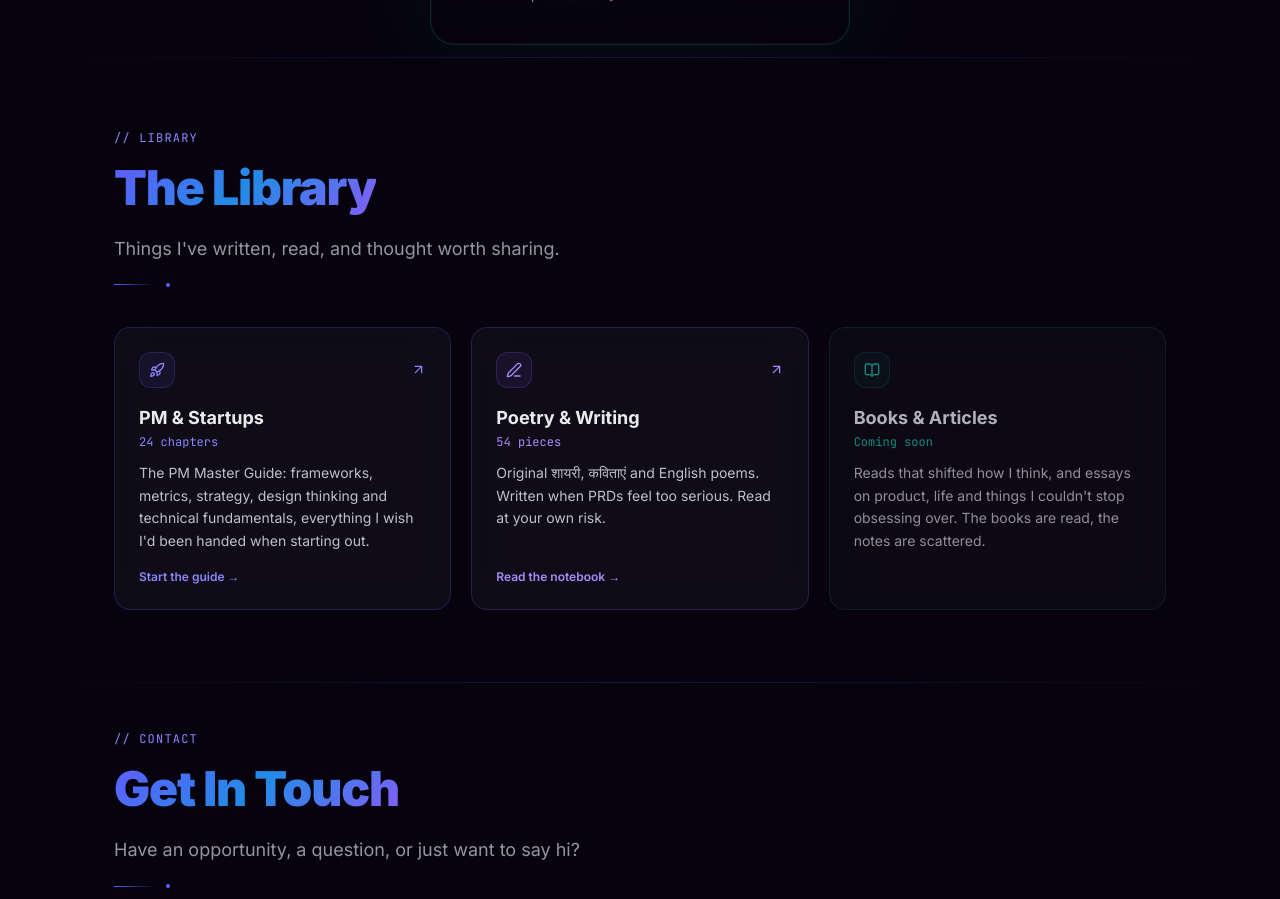
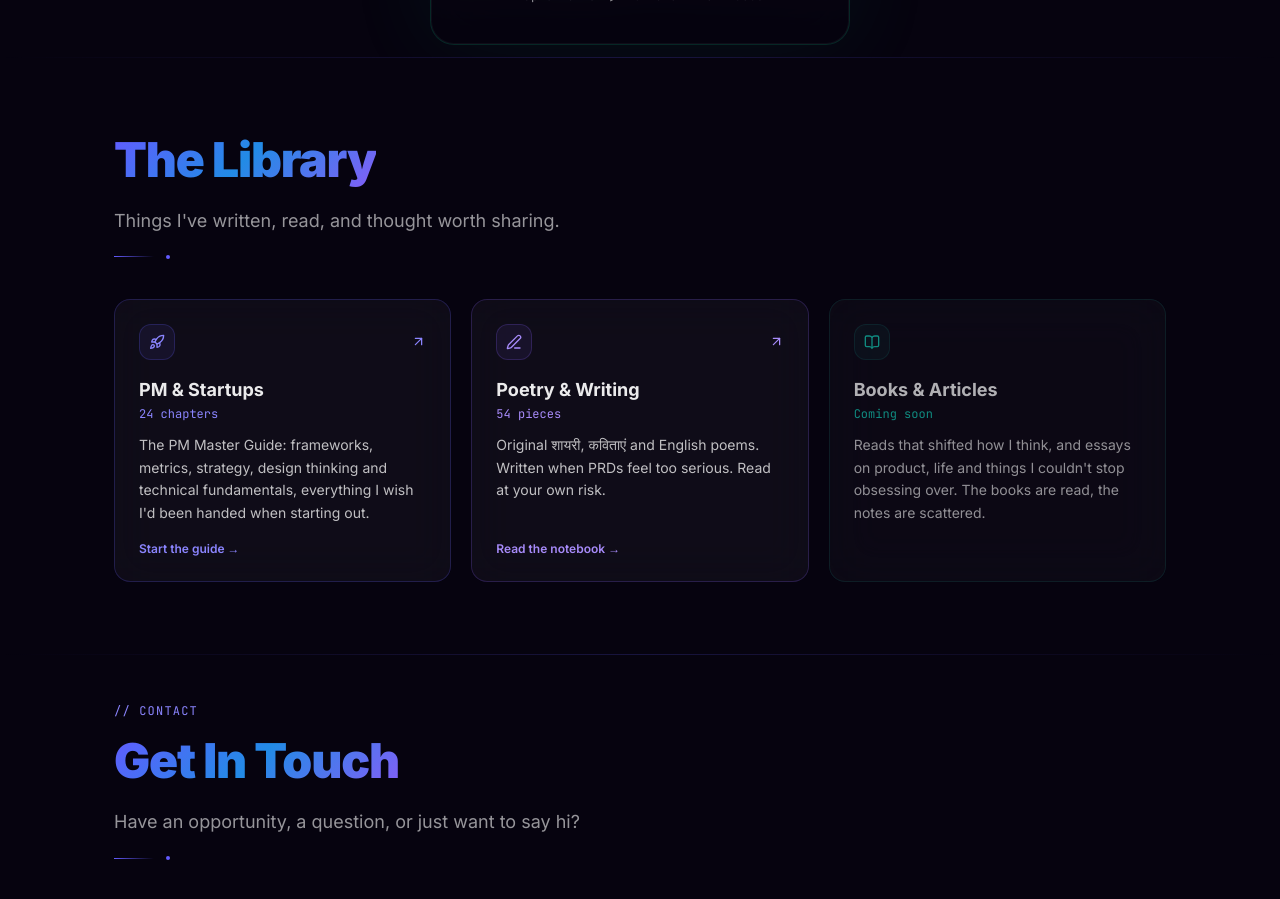
Before and after one commit to yugalagrawal/myportfolio, a Next.js app: page / in a window 1280 px wide. Shown: the part 5740-6639 px from the top of the page. Built offline with nearby package versions, Linux system fonts and the light colour scheme.

Commit message:
Library: remove the repeated eyebrow label; heading label is optional
Co-Authored-By: Claude Sonnet 5.5 <noreply@anthropic.com>

```diff
--- a/src/components/sections/Library.tsx
+++ b/src/components/sections/Library.tsx
@@ -45,7 +45,6 @@ export default function Library() {
       <div className="section-divider" />
       <div className="section-container">
         <SectionHeading
-          label="// library"
           title="The Library"
           subtitle="Things I've written, read, and thought worth sharing."
         />
--- a/src/components/ui/SectionHeading.tsx
+++ b/src/components/ui/SectionHeading.tsx
@@ -3,7 +3,7 @@
 import { motion } from "framer-motion";
 
 interface SectionHeadingProps {
-  label: string;
+  label?: string;
   title: string;
   subtitle?: React.ReactNode;
 }
@@ -17,12 +17,14 @@ export default function SectionHeading({ label, title, subtitle }: SectionHeadin
       transition={{ duration: 0.6, ease: "easeOut" }}
       className="mb-8 md:mb-10"
     >
+      {label && (
         <p
           className="text-xs font-mono mb-3 tracking-widest uppercase"
           style={{ color: "var(--accent-text)", fontFamily: "var(--font-mono, monospace)" }}
         >
           {label}
         </p>
+      )}
       <h2
         className="text-3xl sm:text-4xl md:text-5xl font-black leading-tight tracking-tight"
         style={{ fontFamily: "var(--font-display, sans-serif)" }}
```
Lines whose indentation alone changed are shown as unchanged.
